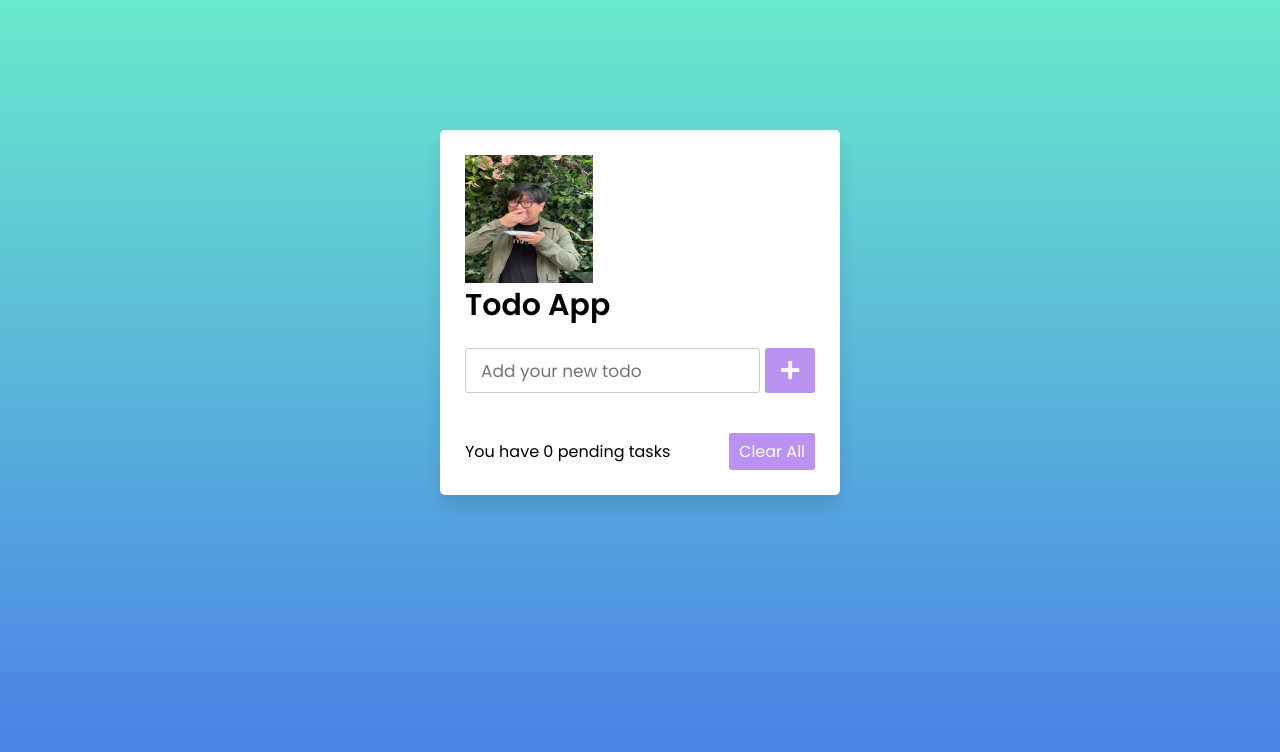
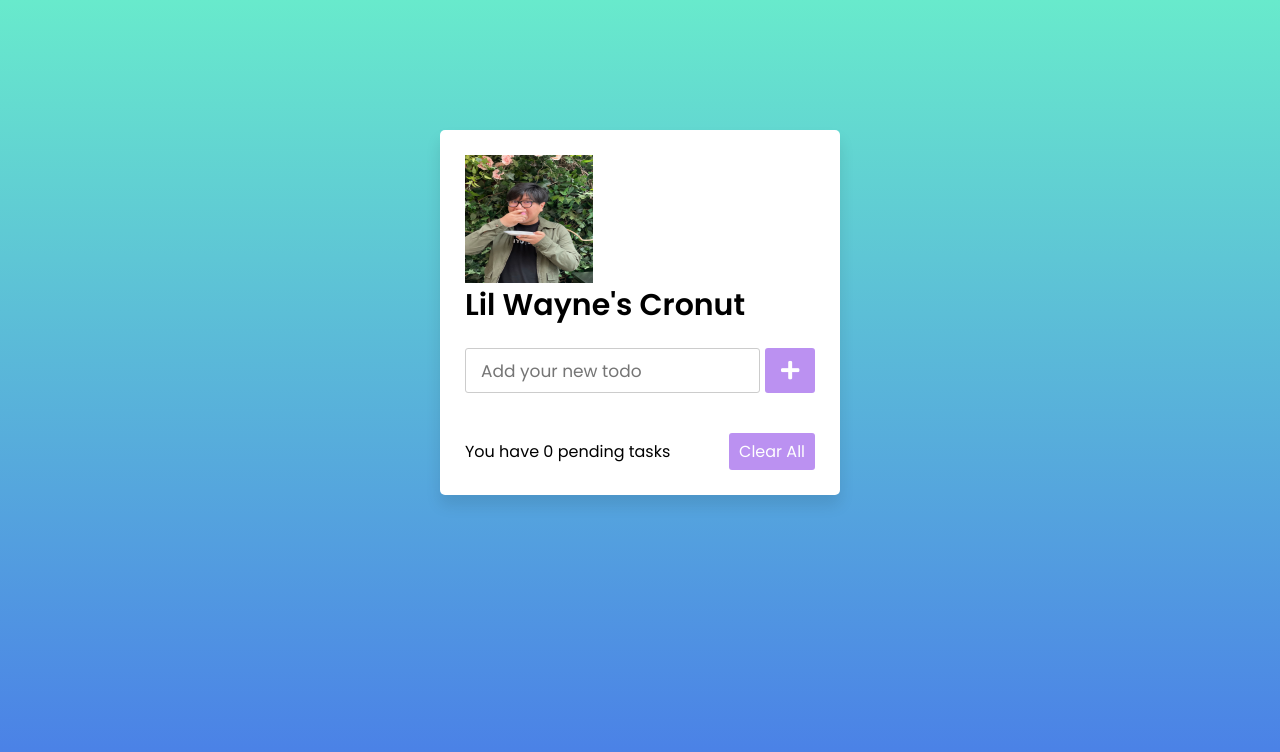
Before and after one commit to jenarty/jenarty.github.io, a plain HTML site: page index.html in a window 1280 px wide. Drawn offline with Linux system fonts and the light colour scheme.

Commit message:
Update index.html

```diff
--- a/index.html
+++ b/index.html
@@ -10,7 +10,7 @@
 <body>
   <div class="wrapper">
     <img src="C0361703-BF1D-47DB-ADA5-C9A7B16D11D3_1_105_c.jpeg" alt="Lil Wayne Cronut" width="128" height="128">
-    <header>Todo App</header>
+    <header>Lil Wayne's Cronut</header>
     <div class="inputField">
       <input type="text" placeholder="Add your new todo">
       <button><i class="fas fa-plus"></i></button>
```
